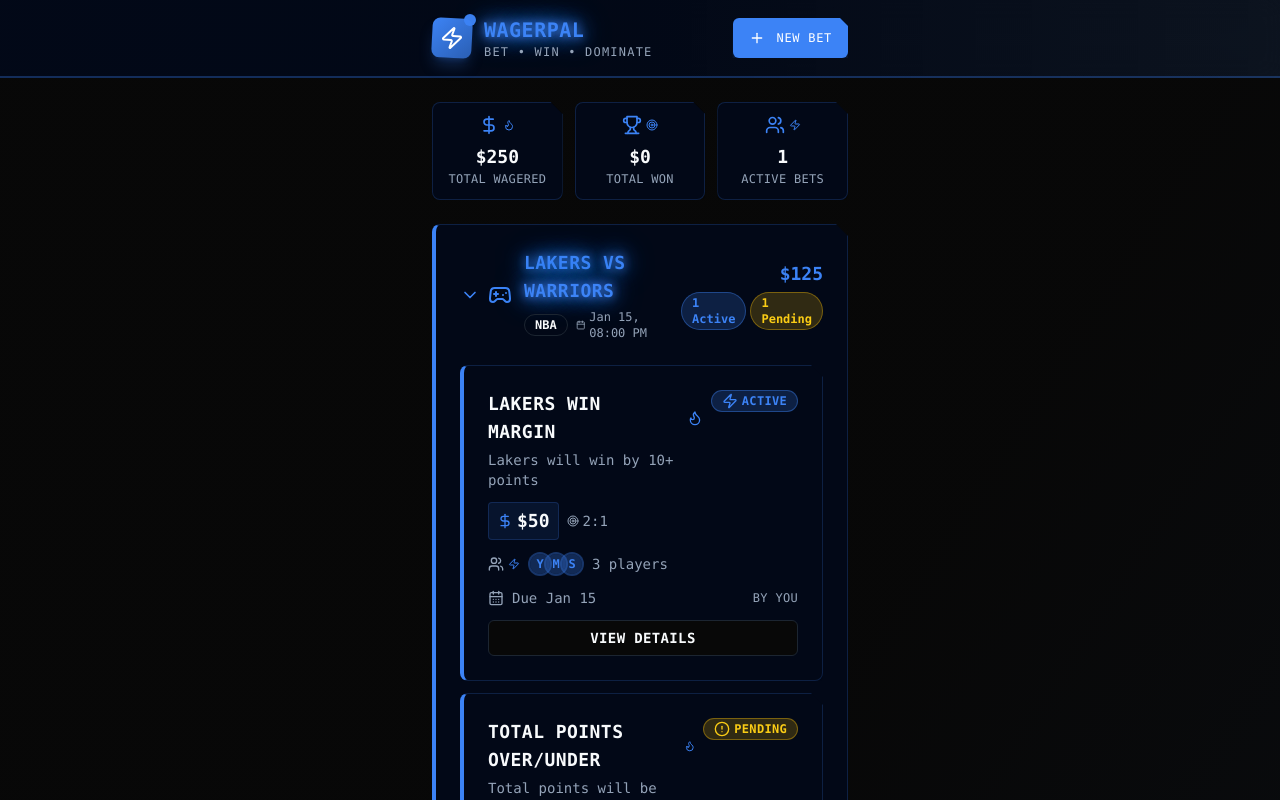
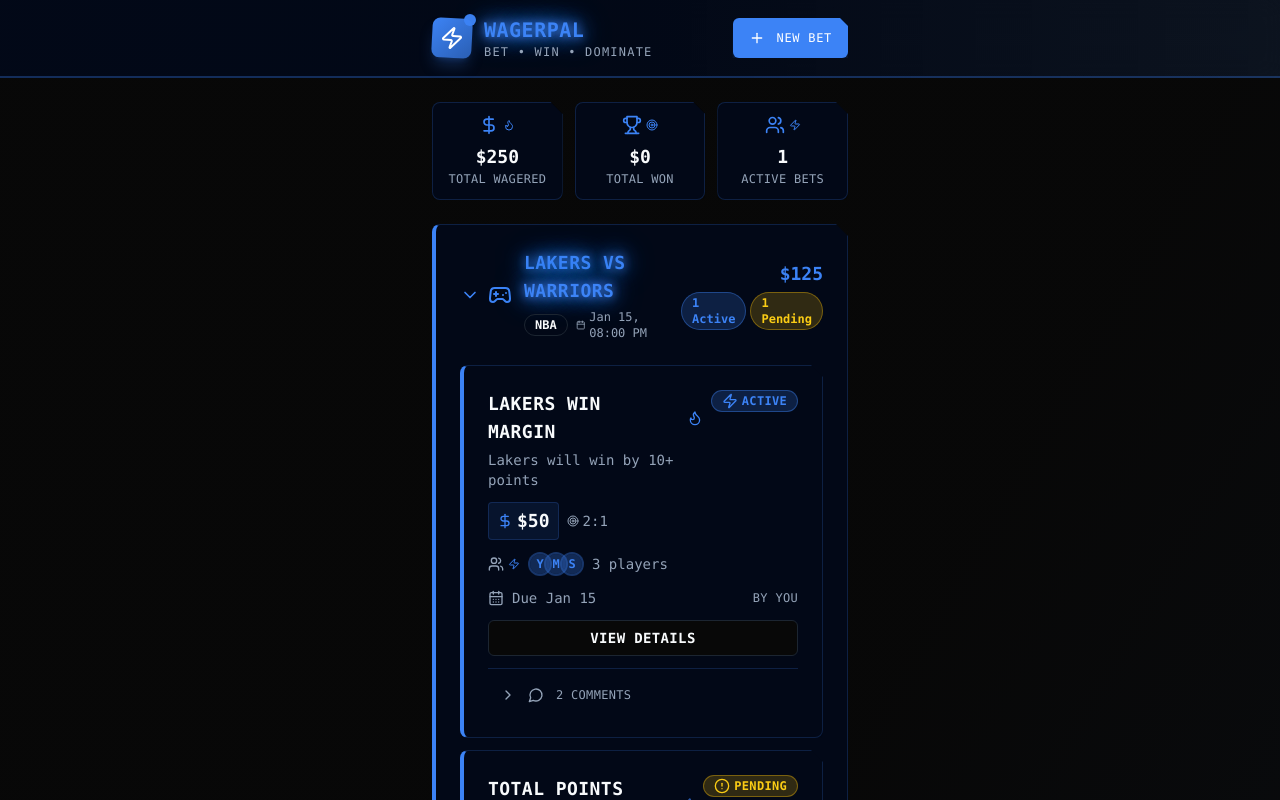
Before and after one commit to bryanforst/friend-fun-wagers, a React (Vite) app: page / in a window 1280 px wide. Shown: the top 800 px of the page. Built offline with nearby package versions, Linux system fonts and the light colour scheme.

Commit message:
Add comment threads
Implement comment threads for each wager.

```diff
--- /dev/null
+++ b/src/components/CommentThread.tsx
@@ -0,0 +1,103 @@
+import { useState } from "react";
+import { Button } from "@/components/ui/button";
+import { Input } from "@/components/ui/input";
+import { Card, CardContent } from "@/components/ui/card";
+import { Collapsible, CollapsibleContent, CollapsibleTrigger } from "@/components/ui/collapsible";
+import { MessageCircle, Send, ChevronDown, ChevronRight } from "lucide-react";
+import { Comment } from "@/types/wager";
+
+interface CommentThreadProps {
+  comments: Comment[];
+  onAddComment: (content: string) => void;
+}
+
+export function CommentThread({ comments, onAddComment }: CommentThreadProps) {
+  const [isOpen, setIsOpen] = useState(false);
+  const [newComment, setNewComment] = useState("");
+
+  const handleSubmitComment = (e: React.FormEvent) => {
+    e.preventDefault();
+    if (newComment.trim()) {
+      onAddComment(newComment.trim());
+      setNewComment("");
+    }
+  };
+
+  const formatTimestamp = (timestamp: string) => {
+    return new Date(timestamp).toLocaleDateString('en-US', {
+      month: 'short',
+      day: 'numeric',
+      hour: '2-digit',
+      minute: '2-digit'
+    });
+  };
+
+  return (
+    <Collapsible open={isOpen} onOpenChange={setIsOpen}>
+      <CollapsibleTrigger asChild>
+        <Button
+          variant="ghost"
+          size="sm"
+          className="w-full justify-start text-xs text-muted-foreground hover:text-primary hover:bg-primary/5"
+        >
+          {isOpen ? (
+            <ChevronDown className="w-3 h-3 mr-1" />
+          ) : (
+            <ChevronRight className="w-3 h-3 mr-1" />
+          )}
+          <MessageCircle className="w-3 h-3 mr-1" />
+          <span className="font-mono uppercase tracking-wide">
+            {comments.length} {comments.length === 1 ? "Comment" : "Comments"}
+          </span>
+        </Button>
+      </CollapsibleTrigger>
+
+      <CollapsibleContent className="mt-3">
+        <div className="space-y-3">
+          {/* Comments List */}
+          {comments.length > 0 && (
+            <div className="space-y-2">
+              {comments.map((comment) => (
+                <Card key={comment.id} className="bg-muted/30 border-primary/20">
+                  <CardContent className="p-3">
+                    <div className="flex items-start justify-between mb-1">
+                      <span className="text-xs font-bold text-primary uppercase tracking-wide">
+                        {comment.author}
+                      </span>
+                      <span className="text-xs text-muted-foreground font-mono">
+                        {formatTimestamp(comment.timestamp)}
+                      </span>
+                    </div>
+                    <p className="text-sm text-foreground">{comment.content}</p>
+                  </CardContent>
+                </Card>
+              ))}
+            </div>
+          )}
+
+          {/* Add Comment Form */}
+          <Card className="border-primary/40 bg-primary/5">
+            <CardContent className="p-3">
+              <form onSubmit={handleSubmitComment} className="flex space-x-2">
+                <Input
+                  value={newComment}
+                  onChange={(e) => setNewComment(e.target.value)}
+                  placeholder="Add a comment..."
+                  className="text-xs bg-background/50 border-primary/30 focus:border-primary"
+                />
+                <Button
+                  type="submit"
+                  size="sm"
+                  disabled={!newComment.trim()}
+                  className="edgy-button px-3"
+                >
+                  <Send className="w-3 h-3" />
+                </Button>
+              </form>
+            </CardContent>
+          </Card>
+        </div>
+      </CollapsibleContent>
+    </Collapsible>
+  );
+}
--- a/src/components/GameCard.tsx
+++ b/src/components/GameCard.tsx
@@ -9,9 +9,10 @@ import { Game } from "@/types/wager";
 
 interface GameCardProps {
   game: Game;
+  onAddComment?: (wagerId: number, content: string) => void;
 }
 
-export function GameCard({ game }: GameCardProps) {
+export function GameCard({ game, onAddComment }: GameCardProps) {
   const [isOpen, setIsOpen] = useState(true);
 
   const totalAmount = game.wagers.reduce((sum, wager) => sum + wager.amount, 0);
@@ -87,7 +88,7 @@ export function GameCard({ game }: GameCardProps) {
           <CardContent className="pt-0">
             <div className="space-y-3">
               {game.wagers.map((wager) => (
-                <WagerCard key={wager.id} wager={wager} />
+                <WagerCard key={wager.id} wager={wager} onAddComment={onAddComment} />
               ))}
             </div>
           </CardContent>
--- a/src/components/WagerCard.tsx
+++ b/src/components/WagerCard.tsx
@@ -4,13 +4,15 @@ import { Badge } from "@/components/ui/badge";
 import { Button } from "@/components/ui/button";
 import { Avatar, AvatarFallback } from "@/components/ui/avatar";
 import { CalendarDays, DollarSign, Users, Trophy, Clock, CheckCircle2, AlertCircle, Zap, Target, Flame } from "lucide-react";
-import { Wager } from "@/types/wager";
+import { Wager, Comment } from "@/types/wager";
+import { CommentThread } from "./CommentThread";
 
 interface WagerCardProps {
   wager: Wager;
+  onAddComment?: (wagerId: number, content: string) => void;
 }
 
-export function WagerCard({ wager }: WagerCardProps) {
+export function WagerCard({ wager, onAddComment }: WagerCardProps) {
   const getStatusIcon = () => {
     switch (wager.status) {
       case "active":
@@ -145,6 +147,14 @@ export function WagerCard({ wager }: WagerCardProps) {
               View Details
             </Button>
           )}
+
+          {/* Comment Thread */}
+          <div className="pt-2 border-t border-primary/20">
+            <CommentThread
+              comments={wager.comments}
+              onAddComment={(content) => onAddComment?.(wager.id, content)}
+            />
+          </div>
         </div>
       </CardContent>
     </Card>
--- a/src/pages/Index.tsx
+++ b/src/pages/Index.tsx
@@ -28,7 +28,23 @@ const mockGames: Game[] = [
         dueDate: "2024-01-15",
         odds: "2:1",
         gameId: "lakers-vs-warriors",
-        gameName: "Lakers vs Warriors"
+        gameName: "Lakers vs Warriors",
+        comments: [
+          {
+            id: 1,
+            author: "Mike",
+            content: "Lakers looking strong this season!",
+            timestamp: "2024-01-10T14:30:00Z",
+            wagerId: 1
+          },
+          {
+            id: 2,
+            author: "Sarah",
+            content: "Warriors still have the experience edge",
+            timestamp: "2024-01-10T15:45:00Z",
+            wagerId: 1
+          }
+        ]
       },
       {
         id: 4,
@@ -41,7 +57,8 @@ const mockGames: Game[] = [
         dueDate: "2024-01-15",
         odds: "1.5:1",
         gameId: "lakers-vs-warriors",
-        gameName: "Lakers vs Warriors"
+        gameName: "Lakers vs Warriors",
+        comments: []
       }
     ]
   },
@@ -62,7 +79,16 @@ const mockGames: Game[] = [
         dueDate: "2024-02-11",
         odds: "3:2",
         gameId: "super-bowl",
-        gameName: "Super Bowl LVIII"
+        gameName: "Super Bowl LVIII",
+        comments: [
+          {
+            id: 3,
+            author: "Alex",
+            content: "Chiefs have been dominating the playoffs!",
+            timestamp: "2024-01-20T10:15:00Z",
+            wagerId: 2
+          }
+        ]
       }
     ]
   },
@@ -84,7 +110,16 @@ const mockGames: Game[] = [
         odds: "1:1",
         winner: "Jenny",
         gameId: "weekend-weather",
-        gameName: "Weekend Weather"
+        gameName: "Weekend Weather",
+        comments: [
+          {
+            id: 4,
+            author: "Tom",
+            content: "Called it! The forecast was clear",
+            timestamp: "2024-01-08T16:00:00Z",
+            wagerId: 3
+          }
+        ]
       }
     ]
   }
@@ -111,7 +146,8 @@ const Index = () => {
       status: "pending" as const,
       creator: "You",
       gameId: games[0]?.id || "new-game",
-      gameName: games[0]?.name || "New Game"
+      gameName: games[0]?.name || "New Game",
+      comments: []
     };
 
     const updatedGames = [...games];
@@ -120,6 +156,27 @@ const Index = () => {
       setGames(updatedGames);
     }
     setIsCreateDialogOpen(false);
+  };
+
+  const handleAddComment = (wagerId: number, content: string) => {
+    const newComment = {
+      id: Date.now(), // Simple ID generation for demo
+      author: "You",
+      content,
+      timestamp: new Date().toISOString(),
+      wagerId
+    };
+
+    const updatedGames = games.map(game => ({
+      ...game,
+      wagers: game.wagers.map(wager =>
+        wager.id === wagerId
+          ? { ...wager, comments: [...wager.comments, newComment] }
+          : wager
+      )
+    }));
+
+    setGames(updatedGames);
   };
 
   return (
@@ -201,7 +258,7 @@ const Index = () => {
             </Card>
           ) : (
             games.map((game) => (
-              <GameCard key={game.id} game={game} />
+              <GameCard key={game.id} game={game} onAddComment={handleAddComment} />
             ))
           )}
         </div>
```
Also changed, not shown: src/types/wager.ts (+9 -0 lines).
